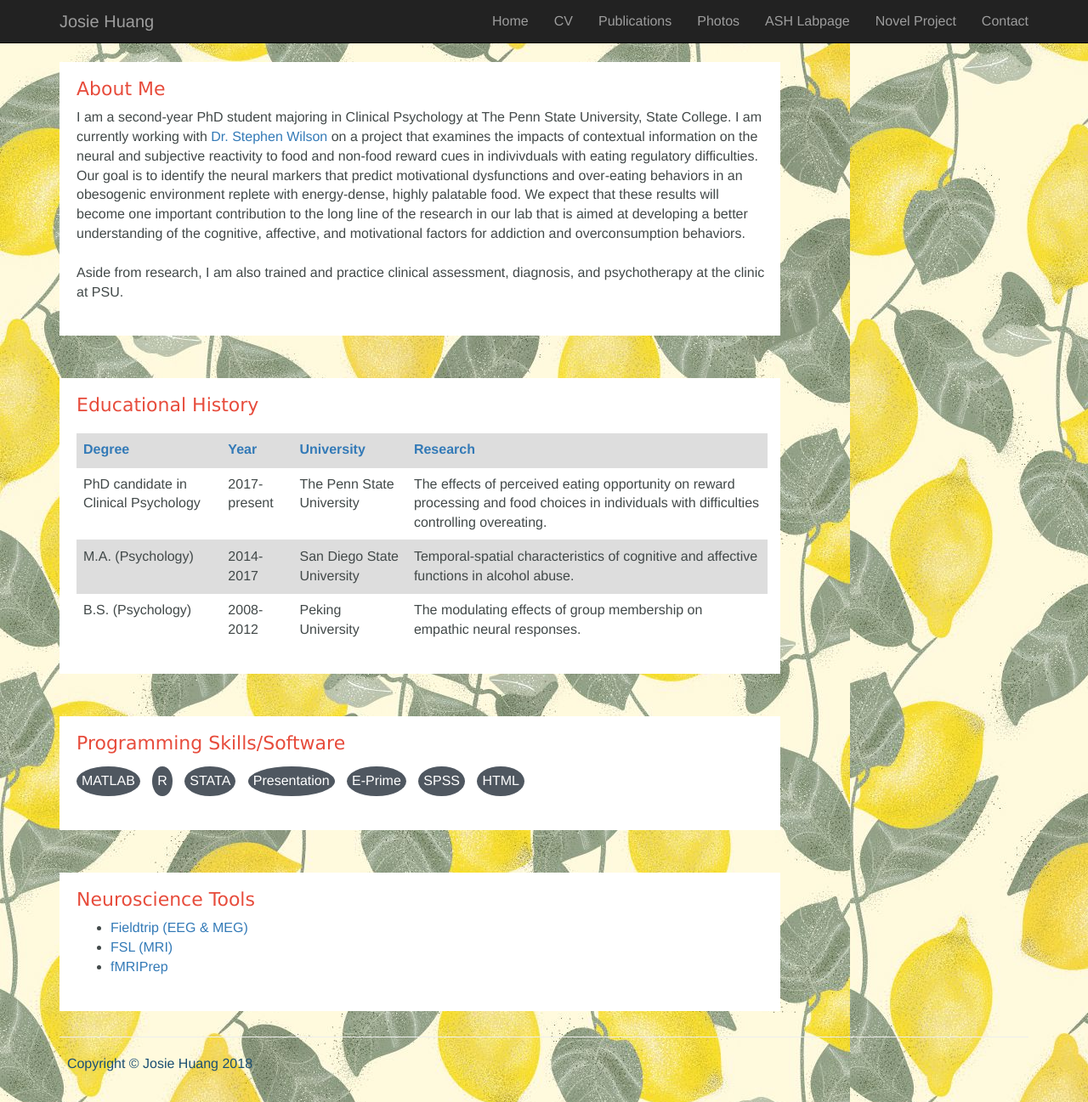
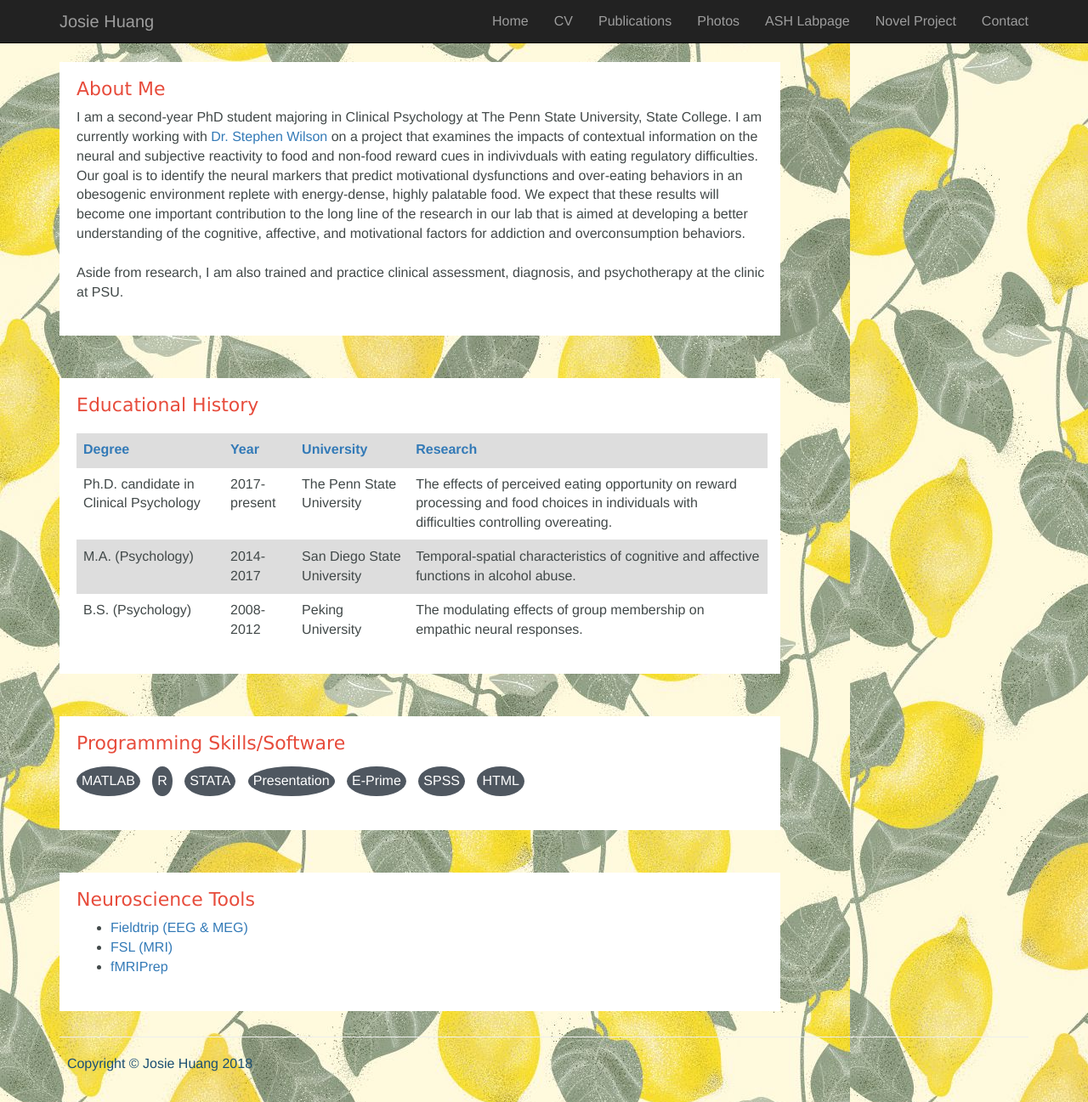
Before and after one commit to josie-shuang/josie-shuang.github.io, a Jekyll site: the page built from index.html, in a window 1280 px wide and 1297 px high. Shown: the whole window at 85% size. Built offline with Jekyll 4.4.1, drawn with Linux system fonts in a browser that asks for light colours; some of the changed lines change nothing that is shown.

Commit message:
Update _config.yml

```diff
--- a/_config.yml
+++ b/_config.yml
@@ -47,7 +47,7 @@
 
 #Education
 positions:
-- degree: PhD candidate in Clinical Psychology
+- degree: Ph.D. candidate in Clinical Psychology
   year: 2017-present
   university: The Penn State University
   research: The effects of perceived eating opportunity on reward processing and food choices in individuals with difficulties controlling overeating.
@@ -81,17 +81,17 @@
 
 # Publication List
 publications:
-- title: <b>Huang. S.</b>, Holcomb, L. A., Cruz, S. M., & Marinkovic, K. (2018). Altered oscillatory brain dynamics of emotional processing in young binge drinkers. <i>Cognitive and Affective Behavioral Neuroscience, 18(1) </i>, 43-57.
+- title: <b>Huang. S.</b>, Holcomb, L. A., Cruz, S. M., & Marinkovic, K. (2018). Altered oscillatory brain dynamics of emotional processing in young binge drinkers. <i>Cognitive and Affective Behavioral Neuroscience, 18</i>(1) , 43-57.
   url: https://link.springer.com/article/10.3758/s13415-017-0551-7
 - title: Affan, R. O., <b>Huang, S.</b>, Cruz, S. M., Holcomb, L. A., Nguyen, E., & Marinkovic, K. (2018). High-intensity binge drinking is associated with alterations in spontaneous neural oscillations in young adults. <i>Alcohol, 70</i>, 51-60.
   url: https://www.sciencedirect.com/science/article/pii/S0741832917308686
-- title: Molnar, S. M., Beaton, L. E., Happer, J. P., Holcomb, L. A., <b> Huang, S.</b>, Arienzo, D., & Marinkovic, K. (2018). Behavioral and brain activity indices of cognitive control deficits in binge drinkers. <i>Brain Sciences, 8(1), 9 </i>.
+- title: Molnar, S. M., Beaton, L. E., Happer, J. P., Holcomb, L. A., <b> Huang, S.</b>, Arienzo, D., & Marinkovic, K. (2018). Behavioral and brain activity indices of cognitive control deficits in binge drinkers. <i>Brain Sciences, 8</i>(1), 9.
   url: http://www.mdpi.com/2076-3425/8/1/9
 - title: <b>Huang, S.</b>, Fan F., Zhang, Y., Yao, N., & Rodriguez, M. (2017). Attentional training for social anxiety in Chinese college students. <i> Chinese Journal of Clinical Psychology, 5 </i>, 986-990.
   url: /
 - title: Zhang, N., Fan, F., <b>Huang, S.</b>, & Rodriguez, M. (2016). Mindfulness training for loneliness among Chinese college students - A pilot randomized controlled trial. <i>International Journal of Psychology</i>.
   url: https://onlinelibrary.wiley.com/doi/abs/10.1002/ijop.12394
-- title: <b>Huang, S.</b>, & Han, S. (2014). Shared beliefs enhance shared feelings - Religious/irreligious identifications modulate empathic neural responses. <i> Social Neuroscience, 9(6)</i>, 639-649.
+- title: <b>Huang, S.</b>, & Han, S. (2014). Shared beliefs enhance shared feelings - Religious/irreligious identifications modulate empathic neural responses. <i> Social Neuroscience, 9</i>(6), 639-649.
   url: https://www.tandfonline.com/doi/abs/10.1080/17470919.2014.934396
 
 
```
